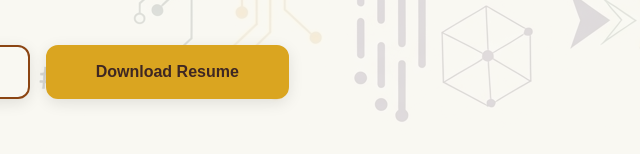
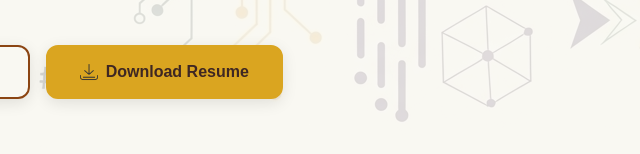
Before and after one commit to orodrigobraz/orodrigobraz.github.io, a plain HTML site: page index.html in a window 1280 px wide. Both pictures are taken after a click on the button "EN". Shown: the part 646-800 px from the top of the page, 409-1049 px from the left. Drawn offline with Linux system fonts and the light colour scheme.

Commit message:
Atualizações

```diff
--- a/index.html
+++ b/index.html
@@ -67,7 +67,10 @@
                         <div class="hero-buttons" role="group" aria-label="Ações principais">
                             <button class="btn btn-primary" data-pt="Ver Portfolio" data-en="View Portfolio" aria-describedby="hero-description">Ver Portfolio</button>
                             <button class="btn btn-outline" data-pt="Contato" data-en="Contact" aria-describedby="hero-description">Contato</button>
-                            <button class="btn btn-secondary" id="download-cv" data-pt="Baixar Currículo" data-en="Download Resume" aria-describedby="hero-description">Baixar Currículo</button>
+                            <button class="btn btn-secondary" id="download-cv" data-pt="Baixar Currículo" data-en="Download Resume" aria-describedby="hero-description">
+                                <img src="img/download.png" alt="Download" class="download-icon" aria-hidden="true">
+                                <span class="btn-text">Baixar Currículo</span>
+                            </button>
                         </div>
                     </div>
                     <div class="hero-visual" aria-hidden="true">
--- a/script.js
+++ b/script.js
@@ -14,7 +14,7 @@ function switchLanguage() {
             } else if (element.tagName === 'LABEL') {
                 // Para labels, não altera o innerHTML para evitar interferência com inputs
                 return;
-            } else if (element.classList.contains('btn-primary')) {
+            } else if (element.classList.contains('btn-primary') || element.id === 'download-cv') {
                 // Para botões, não altera o innerHTML para preservar ícones
                 return;
             } else {
@@ -43,7 +43,11 @@ function switchLanguage() {
     if (downloadCvBtn) {
         const newText = downloadCvBtn.getAttribute(`data-${currentLanguage}`);
         if (newText) {
-            downloadCvBtn.innerHTML = newText;
+            // Preserva o ícone e atualiza apenas o texto
+            const btnText = downloadCvBtn.querySelector('.btn-text');
+            if (btnText) {
+                btnText.textContent = newText;
+            }
         }
     }
 
--- a/styles.css
+++ b/styles.css
@@ -1373,6 +1373,35 @@ h1, h2, h3 {
     flex-shrink: 0;
 }
 
+/* Estilos para ícones nos botões */
+.btn {
+    display: flex !important;
+    align-items: center;
+    justify-content: center;
+    gap: 0.5rem;
+}
+
+.download-icon {
+    width: 18px;
+    height: 18px;
+    flex-shrink: 0;
+    filter: brightness(0) saturate(100%) invert(100%);
+    transition: var(--transition-fast);
+}
+
+.btn-secondary .download-icon {
+    filter: brightness(0) saturate(100%) invert(20%);
+}
+
+.btn-secondary:hover .download-icon {
+    filter: brightness(0) saturate(100%) invert(100%);
+}
+
+/* Estilo específico para o botão de download */
+#download-cv {
+    padding: var(--spacing-sm) var(--spacing-md) !important;
+}
+
 .form-group {
     position: relative;
     margin-bottom: var(--spacing-md);
```
Also changed, not shown: img/download.png (added).
